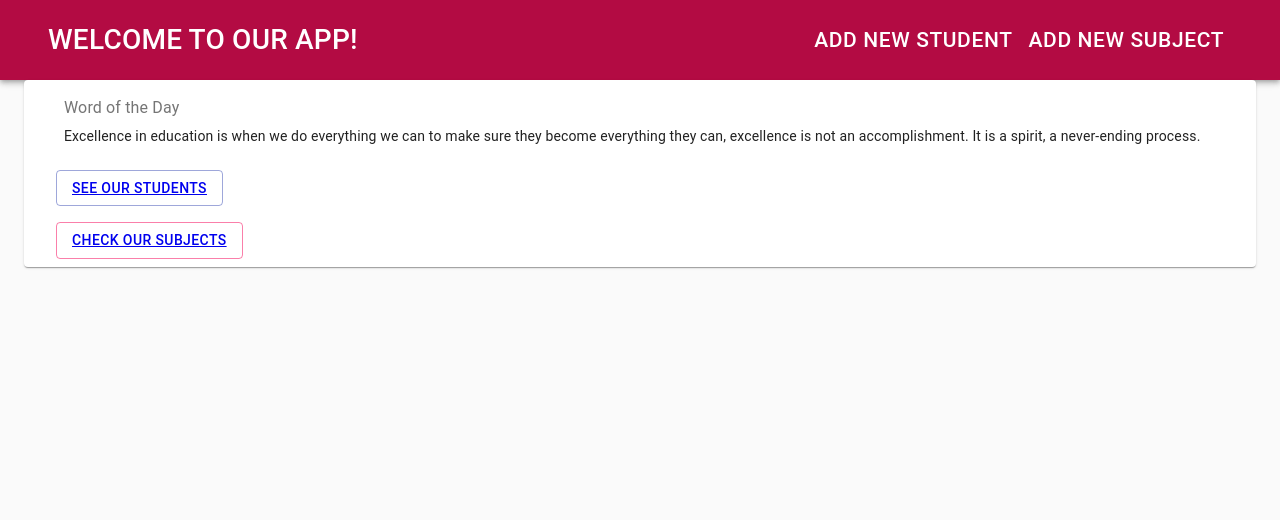
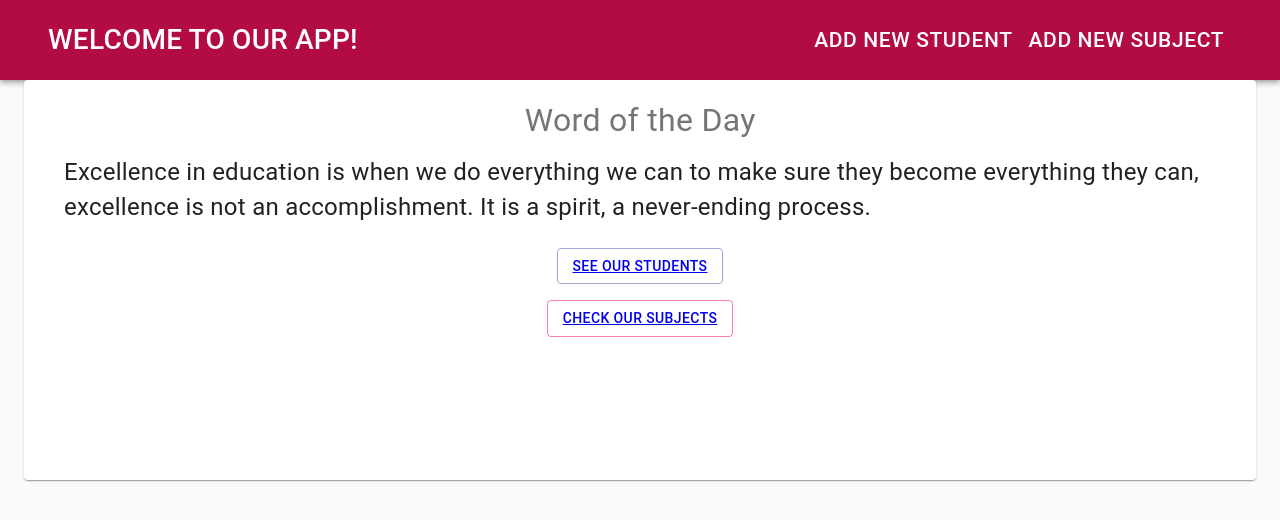
Before and after one commit to Samiur-UTI/Excellence-in-education, a Next.js app: page / in a window 1280 px wide. Shown: the top 520 px of the page. Built offline with nearby package versions, Linux system fonts and the light colour scheme.

Commit message:
ui fixed

```diff
--- a/components/home.js
+++ b/components/home.js
@@ -2,10 +2,31 @@ import React from 'react'
 import Link from "next/link"
 import { Container,Card,CardActions,CardContent,Button,Typography,makeStyles } from '@material-ui/core'
 import { useTheme } from '@material-ui/core/styles';
-
+const useStyles = makeStyles((theme) => ({
+    root: {
+      flexGrow: 1,
+      height:"50vh"
+    },
+    container:{
+        display: "flex",
+        flexDirection: "column",
+        justifyContent: "space-between",
+        alignItems: "center"
+    },
+    title: {
+      flexGrow: 1,
+      fontSize: '2rem',
+      marginLeft:"40%"
+    },
+    button: {
+      fontSize: '1.5em'
+    },
+    text: {
+        fontSize: '1.5rem'
+    }
+  }));
 export default function Home() {
-    const theme = useTheme();
-    const classes = makeStyles(theme)
+    const classes = useStyles();
     return (
         <Card className={classes.root}>
             <Container className={classes.container}>
--- a/src/theme.js
+++ b/src/theme.js
@@ -2,7 +2,7 @@ import { createMuiTheme } from '@material-ui/core/styles';
 
 // Create a theme instance.
 const theme = createMuiTheme({
-  root: {
+  rootNav: {
     flexGrow: 1,
     backgroundColor:"#b30b43",
     height:"80px",
@@ -11,12 +11,19 @@ const theme = createMuiTheme({
     justifyContent: "space-between",
     alignItems: "center"
   },
-  title: {
+
+  titleNav: {
     flexGrow: 1,
     fontSize: '2em'
   },
-  button: {
+  buttonNav: {
     fontSize: '1.5em'
+  },
+  rootHome: {
+    display: 'flex',
+    flexDirection: 'column',
+    justifyContent:'space-between',
+    alignItems: 'center'
   }
 });
 export default theme;
```
